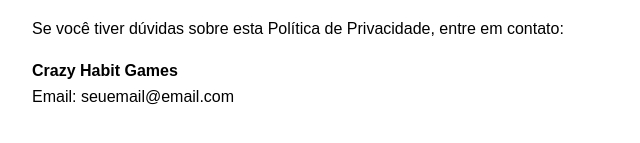
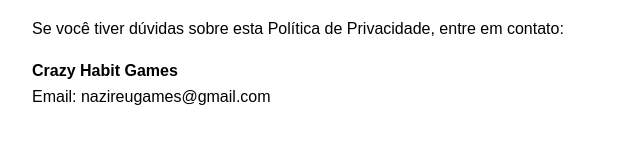
Before and after one commit to nazireu9090/privacy-policy-scream, a plain HTML site: page index.html in a window 1280 px wide. Shown: the part 1960-2103 px from the top of the page, 8-648 px from the left. Drawn offline with Linux system fonts and the light colour scheme.

Commit message:
Update index.html

```diff
--- a/index.html
+++ b/index.html
@@ -102,7 +102,7 @@ Configurações → Google → Anúncios → Redefinir ID de publicidade ou desa
 <p>Se você tiver dúvidas sobre esta Política de Privacidade, entre em contato:</p>
 
 <p><strong>Crazy Habit Games</strong><br>
-Email: seuemail@email.com
+Email: nazireugames@gmail.com
 </p>
 
 </body>
```
